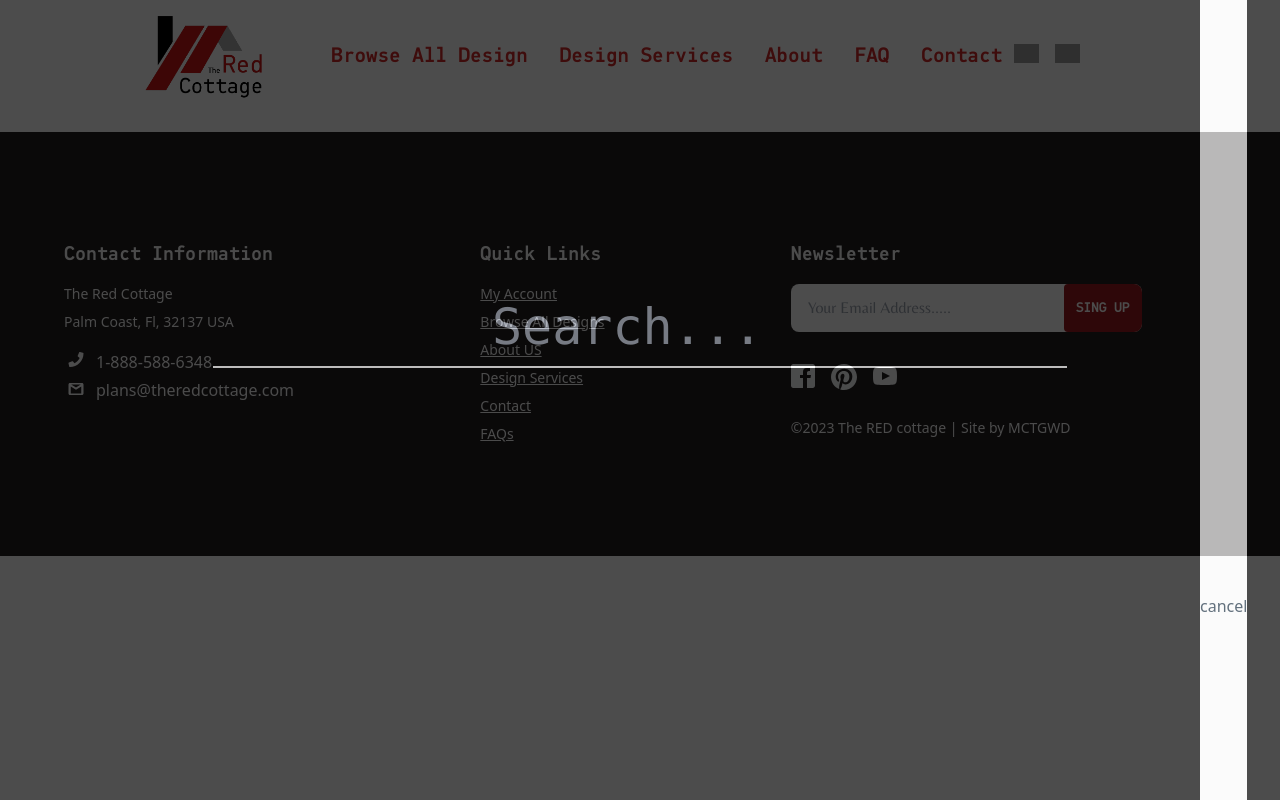
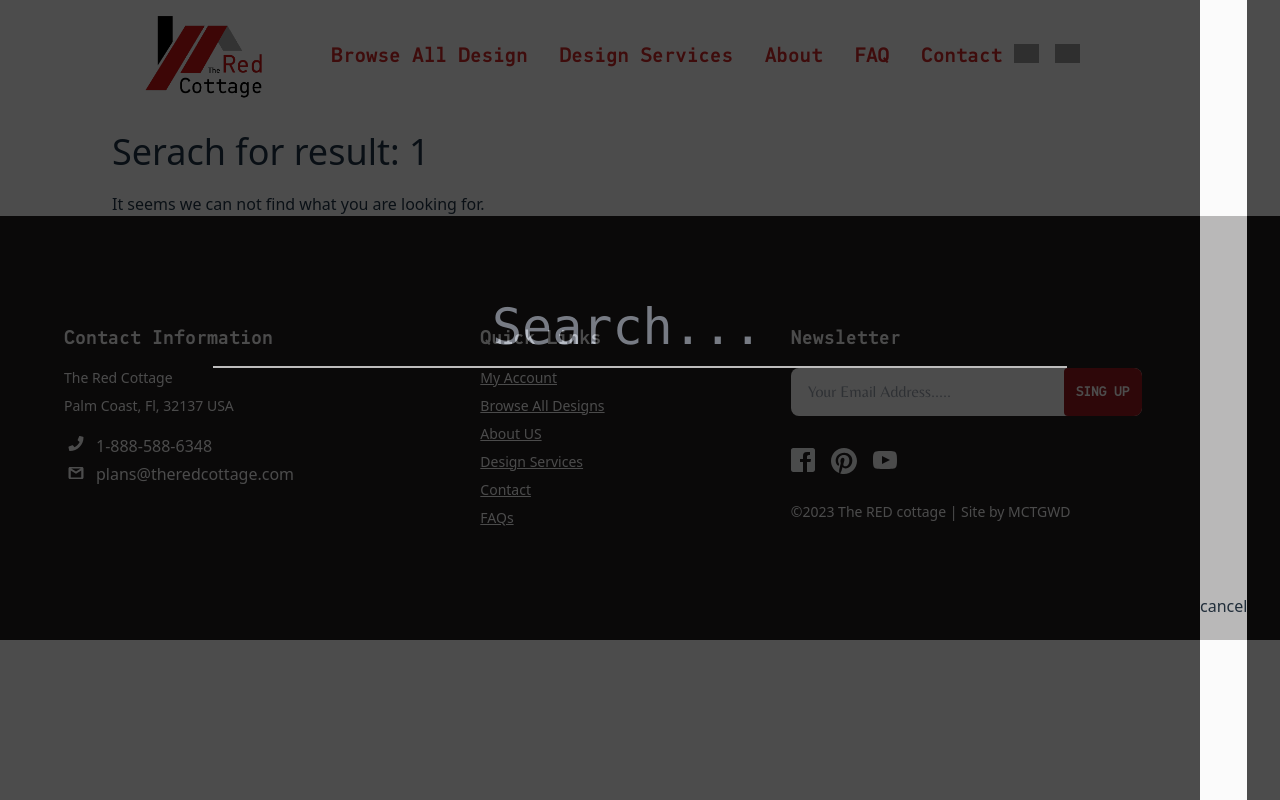
Before and after one commit to tareq621/The-red-cottage-client, a React (Vite) app: page /search/1 in a window 1280 px wide. Both pictures are taken after a click on the element 1083 px from the left and 53 px from the top of the page. Built offline with nearby package versions, Linux system fonts and the light colour scheme; grey boxes are pictures that could not be loaded.

Commit message:
search result show another route

```diff
--- a/src/App.jsx
+++ b/src/App.jsx
@@ -8,6 +8,7 @@ import Faq from "./Pages/Faq";
 import DesignServices from "./Pages/DesignServices";
 import BrowseAllDesign from "./Pages/BrowseAllDesign";
 import Contact from "./Pages/Contact";
+import SearchResult from "./Pages/Home/SearchResult";
 
 function App() {
   return (
@@ -26,6 +27,7 @@ function App() {
           element={<BrowseAllDesign></BrowseAllDesign>}
         ></Route>
         <Route path="/contact" element={<Contact></Contact>}></Route>
+        <Route path="/search/:searchId" element={<SearchResult />}></Route>
       </Routes>
       <Footer></Footer>
     </div>
--- a/src/Pages/Home/FromUs.jsx
+++ b/src/Pages/Home/FromUs.jsx
@@ -6,7 +6,7 @@ import "../CSS/FromUs.css";
 
 const FromUs = () => {
   return (
-    <container className="background">
+    <section className="background">
       <section className="kuddus">
         <div className="flex-cols md:flex lg:flex">
           <div className="md:mt-[250px] lg:mt-[250px] mt-6 md:ms-24 lg:ms-24 ms-2">
@@ -86,7 +86,7 @@ const FromUs = () => {
           </div>
         </div>
       </section>
-    </container>
+    </section>
   );
 };
 
--- a/src/Pages/Home/SearchPage.jsx
+++ b/src/Pages/Home/SearchPage.jsx
@@ -1,17 +1,17 @@
-import { useState } from "react";
+import { useRef } from "react";
+import { useNavigate } from "react-router-dom";
 
 const SearchPage = ({ search, setSearch }) => {
-  const [searchText, setSearchText] = useState("");
+  const searchRef = useRef();
+  const navigate = useNavigate();
 
-  const handleInputChange = (event) => {
-    setSearchText(event.target.value);
+  const searchSubmit = (event) => {
+    event.preventDefault();
+    const result = searchRef.current.value;
+    console.log(result);
+    navigate(`/search/${result}`);
   };
 
-  const handleSearch = () => {
-    // Perform your search logic using the searchText
-    console.log("Search text:", searchText);
-    // ...
-  };
   return (
     <div>
       <div className="bg-[rgb(0,0,0,8)] fixed top-0 left-0 right-0 bottom-0 z-[9998] opacity-[0.7] md:h-[1212px] h-[572px]">
@@ -22,14 +22,15 @@ const SearchPage = ({ search, setSearch }) => {
           cancel
         </button>
         <div className="mt-28 z-50 text-center py-44 leading-52 font-mono w-full">
-          <form onChange={handleInputChange} action="">
-            <input
-              className="bg-[rgb(0,0,0,8)] text-center border-[#fff] border-b-2 focus:outline-none  text-[50px] w-2/3 h-20 font-[rgb(0,0,0)]"
-              type="search"
-              placeholder="Search..."
-              value={searchText}
-              onClick={handleSearch}
-            />
+          <form onSubmit={searchSubmit} action="">
+            <div>
+              <input
+                ref={searchRef}
+                className="bg-[rgb(0,0,0,8)] text-center border-[#fff] border-b-2 focus:outline-none  text-[50px] w-2/3 h-20 font-[rgb(0,0,0)]"
+                type="search"
+                placeholder="Search..."
+              />
+            </div>
           </form>
         </div>
       </div>
--- /dev/null
+++ b/src/Pages/Home/SearchResult.jsx
@@ -0,0 +1,13 @@
+import { useParams } from "react-router-dom";
+
+const SearchResult = () => {
+  const { searchId } = useParams();
+  return (
+    <div className="ml-28">
+      <h2 className="text-4xl font-medium">Serach for result: {searchId}</h2>
+      <p className="mt-5">It seems we can not find what you are looking for.</p>
+    </div>
+  );
+};
+
+export default SearchResult;
```
